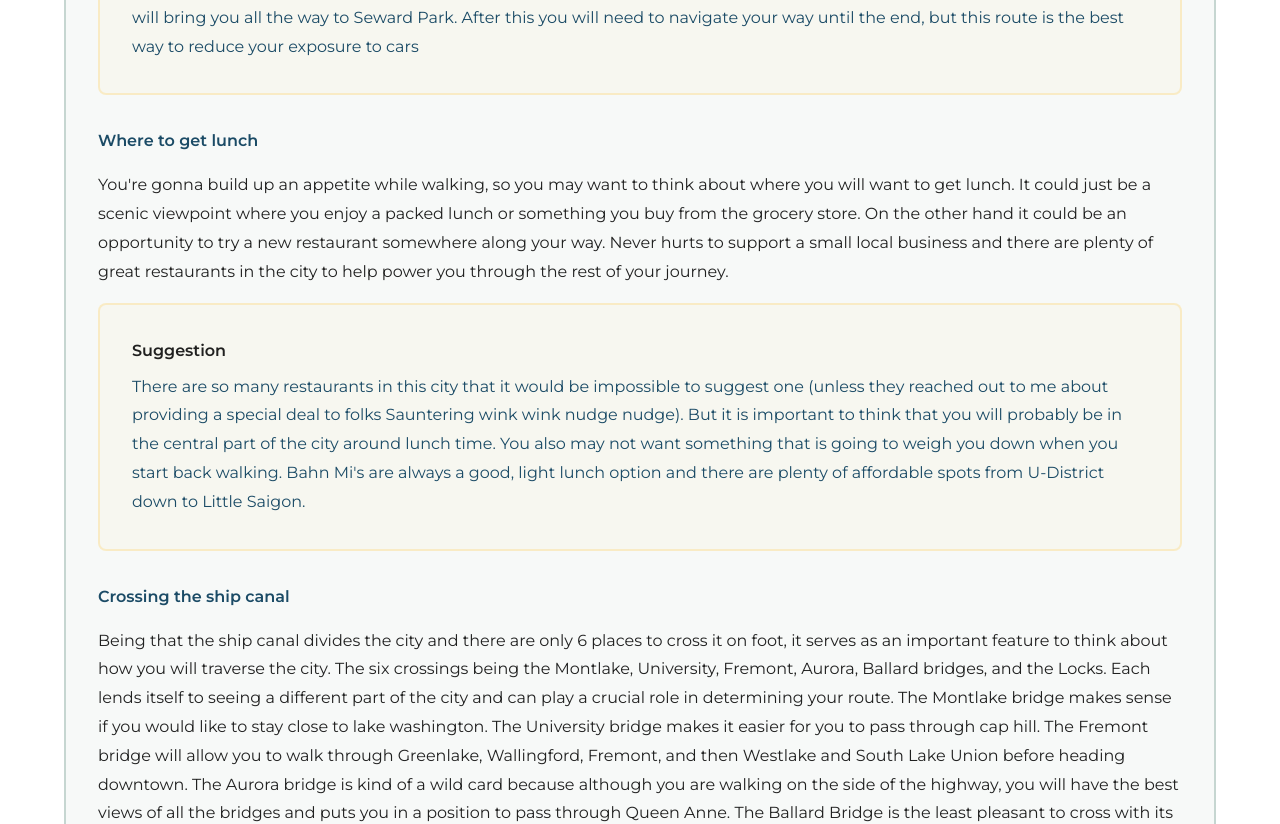
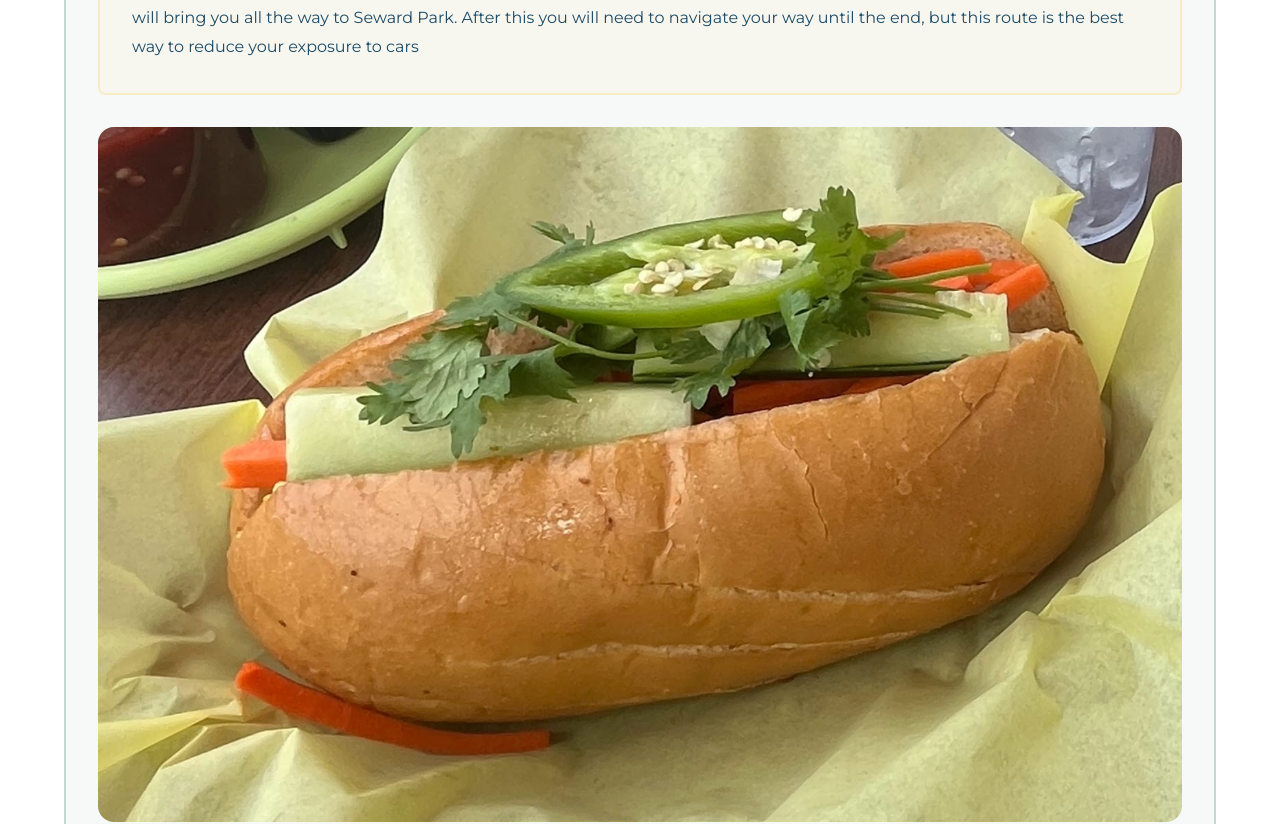
Before and after one commit to yalabsi/seattle-super-saunter, a React (Vite) app: page /#/route in a window 1280 px wide. Shown: the part 3626-4450 px from the top of the page. Built offline with nearby package versions, Linux system fonts and the light colour scheme.

Commit message:
Add Banh Mi

```diff
--- a/src/components/BuildRoute.jsx
+++ b/src/components/BuildRoute.jsx
@@ -1,6 +1,5 @@
 import { Box, Typography, Container, Paper } from '@mui/material';
-import noRoutePicture from '../../pics/IMG_8740.jpg';
-import routePicture from '../../pics/IMG_7597.jpg';
+import banhMi from '../../pics/IMG_8244.jpg';
 
 // Update the color constants
 const seattleColors = {
@@ -171,6 +170,22 @@ const MakeYourOwnRoute = () => (
       </Box>
       {/* Lunch Section */}
       <Box sx={{ mb: 4 }}>
+        <Box sx={{
+          mb: 3,
+          borderRadius: 4,
+          overflow: 'hidden',
+          position: 'relative',
+        }}>
+          <img
+            src={banhMi}
+            alt="A delicious banh mi sandwich"
+            style={{
+              width: '100%',
+              height: 'auto',
+              display: 'block'
+            }}
+          />
+        </Box>
         <Typography variant="subtitle1" sx={{ mb: 2, fontWeight: 600, color: seattleColors.darkText }}>
           Where to get lunch
         </Typography>
```
Also changed, not shown: pics/IMG_8244.jpg (added), 1 other file (tests, documents, lock files or other folders).
